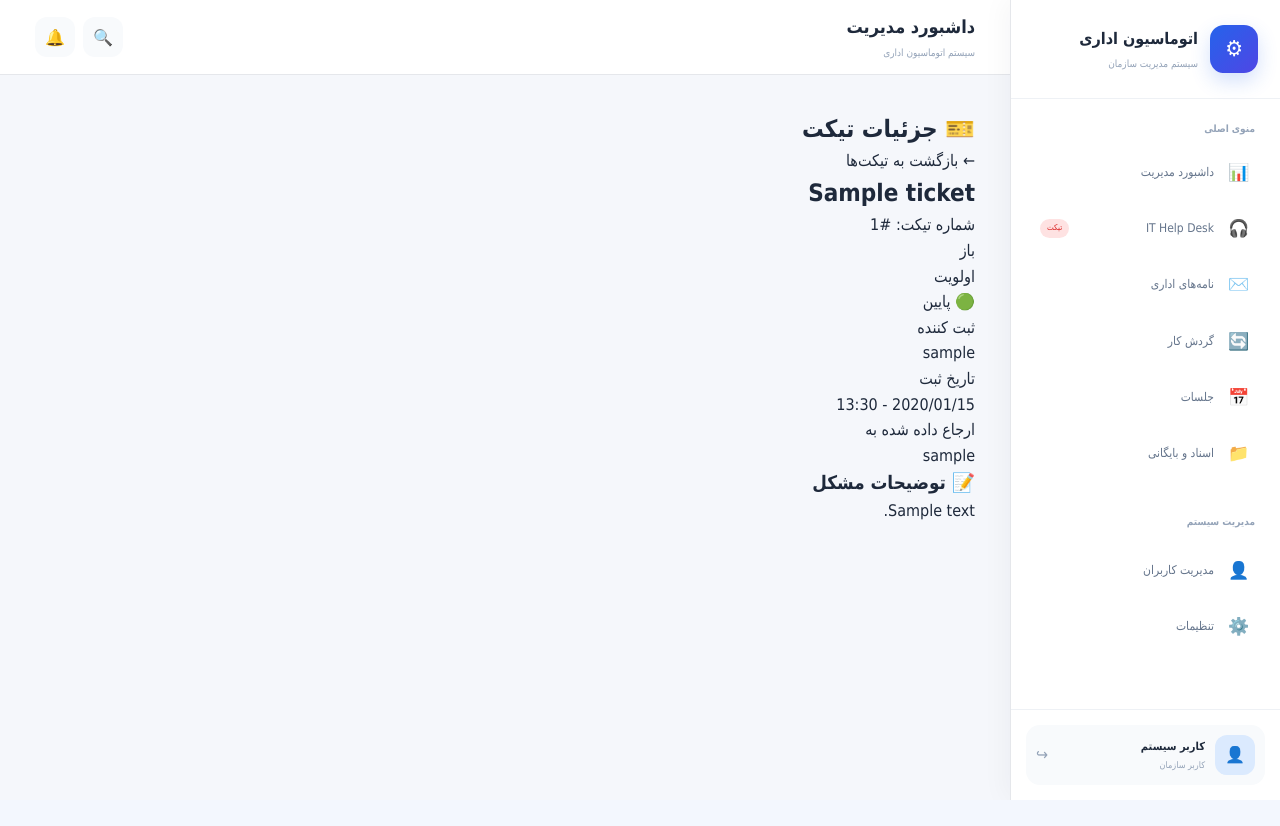
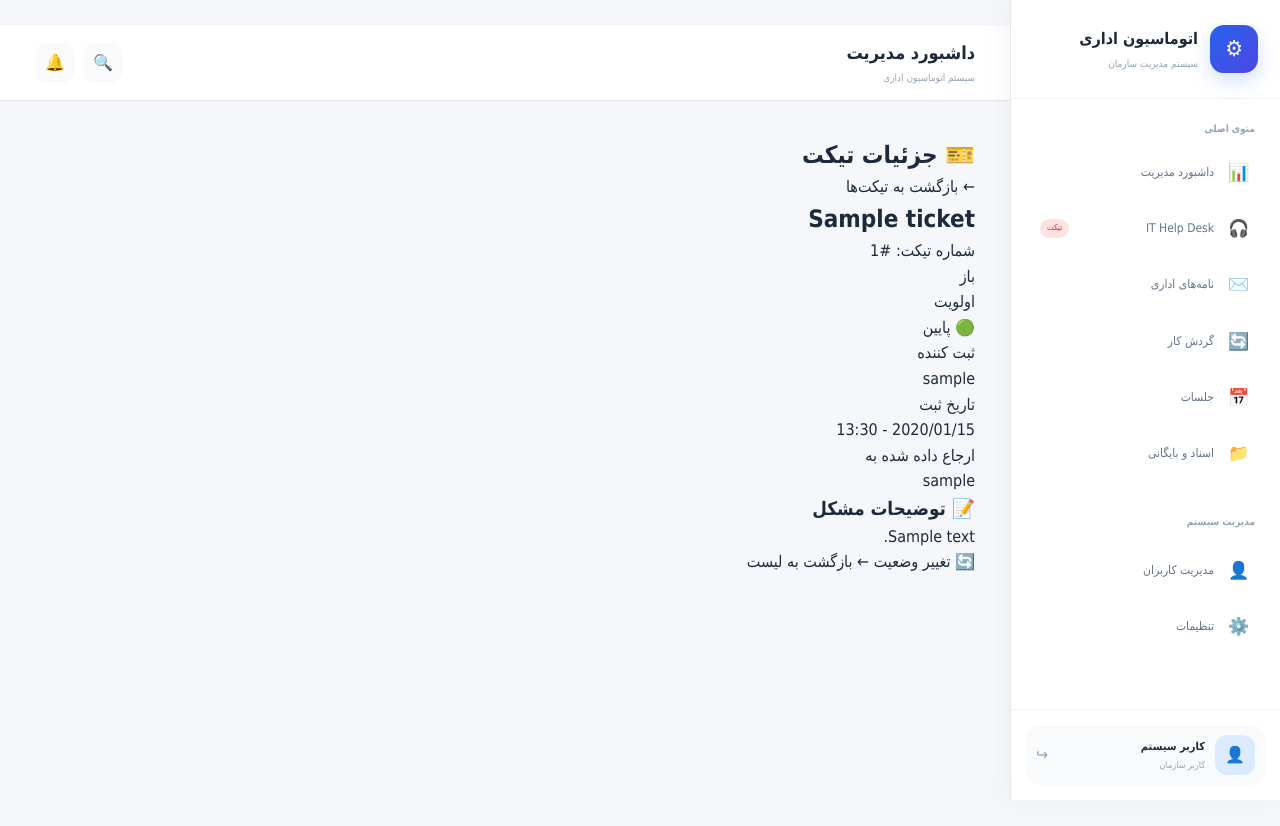
Before and after one commit to ticketit2026/automate-admin, a Django app: page /helpdesk/1/ in a window 1280 px wide. Before the commit the page ends 800 px from the top, so only its background shows below. Run offline with Django 5.2, Linux system fonts and the light colour scheme; a user stored in the database is signed in; tables that the repository leaves empty hold one stand-in row (values such as "Sample post").

Commit message:
Update ticket_detail.html

````diff
--- a/templates/helpdesk/ticket_detail.html
+++ b/templates/helpdesk/ticket_detail.html
@@ -1,10 +1,11 @@
+```html
 {% extends 'base.html' %}
 
 {% block content %}
 
 <div class="max-w-4xl mx-auto">
 
-    <!-- عنوان صفحه -->
+    <!-- Header -->
     <div class="flex justify-between items-center mb-6">
 
         <h2 class="text-2xl font-bold">
@@ -19,13 +20,14 @@
     </div>
 
 
-    <!-- کارت تیکت -->
+    <!-- Ticket Card -->
     <div class="bg-white border rounded-2xl shadow-lg p-8">
 
-        <!-- عنوان و وضعیت -->
+        <!-- Title & Status -->
         <div class="flex justify-between items-start mb-6">
 
             <div>
+
                 <h1 class="text-2xl font-bold mb-2">
                     {{ ticket.title }}
                 </h1>
@@ -33,26 +35,35 @@
                 <p class="text-sm text-gray-500">
                     شماره تیکت: #{{ ticket.id }}
                 </p>
+
             </div>
 
 
+            <!-- Status Badge -->
             <span class="px-4 py-2 rounded-full text-sm font-medium
+
                 {% if ticket.status == 'open' %}
                     bg-green-100 text-green-700
+
                 {% elif ticket.status == 'in_progress' %}
                     bg-yellow-100 text-yellow-700
+
                 {% elif ticket.status == 'closed' %}
                     bg-gray-100 text-gray-700
+
                 {% else %}
                     bg-blue-100 text-blue-700
                 {% endif %}">
 
                 {% if ticket.status == 'open' %}
                     باز
+
                 {% elif ticket.status == 'in_progress' %}
                     در حال بررسی
+
                 {% elif ticket.status == 'closed' %}
                     بسته شده
+
                 {% else %}
                     {{ ticket.status }}
                 {% endif %}
@@ -62,27 +73,38 @@
         </div>
 
 
-        <!-- اطلاعات تیکت -->
+        <!-- Ticket Information -->
         <div class="grid grid-cols-1 md:grid-cols-2 gap-4 mb-8">
 
+
+            <!-- Priority -->
             <div class="bg-gray-50 rounded-lg p-4">
+
                 <p class="text-sm text-gray-500 mb-1">
                     اولویت
                 </p>
 
                 <p class="font-semibold">
+
                     {% if ticket.priority == 'high' %}
                         🔴 بالا
+
                     {% elif ticket.priority == 'medium' %}
                         🟡 متوسط
+
                     {% else %}
                         🟢 پایین
+
                     {% endif %}
+
                 </p>
+
             </div>
 
 
+            <!-- Created By -->
             <div class="bg-gray-50 rounded-lg p-4">
+
                 <p class="text-sm text-gray-500 mb-1">
                     ثبت کننده
                 </p>
@@ -90,10 +112,13 @@
                 <p class="font-semibold">
                     {{ ticket.created_by.username }}
                 </p>
+
             </div>
 
 
+            <!-- Created Date -->
             <div class="bg-gray-50 rounded-lg p-4">
+
                 <p class="text-sm text-gray-500 mb-1">
                     تاریخ ثبت
                 </p>
@@ -101,27 +126,34 @@
                 <p class="font-semibold">
                     {{ ticket.created_at|date:"Y/m/d - H:i" }}
                 </p>
+
             </div>
 
 
+            <!-- Assigned To -->
             <div class="bg-gray-50 rounded-lg p-4">
+
                 <p class="text-sm text-gray-500 mb-1">
                     ارجاع داده شده به
                 </p>
 
                 <p class="font-semibold">
+
                     {% if ticket.assigned_to %}
                         {{ ticket.assigned_to.username }}
+
                     {% else %}
                         هنوز ارجاع نشده
                     {% endif %}
+
                 </p>
+
             </div>
 
         </div>
 
 
-        <!-- توضیحات -->
+        <!-- Description -->
         <div>
 
             <h3 class="text-lg font-bold mb-3">
@@ -134,8 +166,32 @@
 
         </div>
 
+
+        <!-- Action Buttons -->
+        <div class="mt-8 flex gap-3">
+
+            <!-- Change Status -->
+            <a href="{% url 'update_ticket_status' ticket.id %}"
+               class="bg-blue-600 text-white px-5 py-3 rounded-lg hover:bg-blue-700 transition">
+
+                🔄 تغییر وضعیت
+
+            </a>
+
+
+            <!-- Back -->
+            <a href="{% url 'ticket_list' %}"
+               class="bg-gray-200 text-gray-700 px-5 py-3 rounded-lg hover:bg-gray-300 transition">
+
+                ← بازگشت به لیست
+
+            </a>
+
+        </div>
+
     </div>
 
 </div>
 
 {% endblock %}
+```
````
